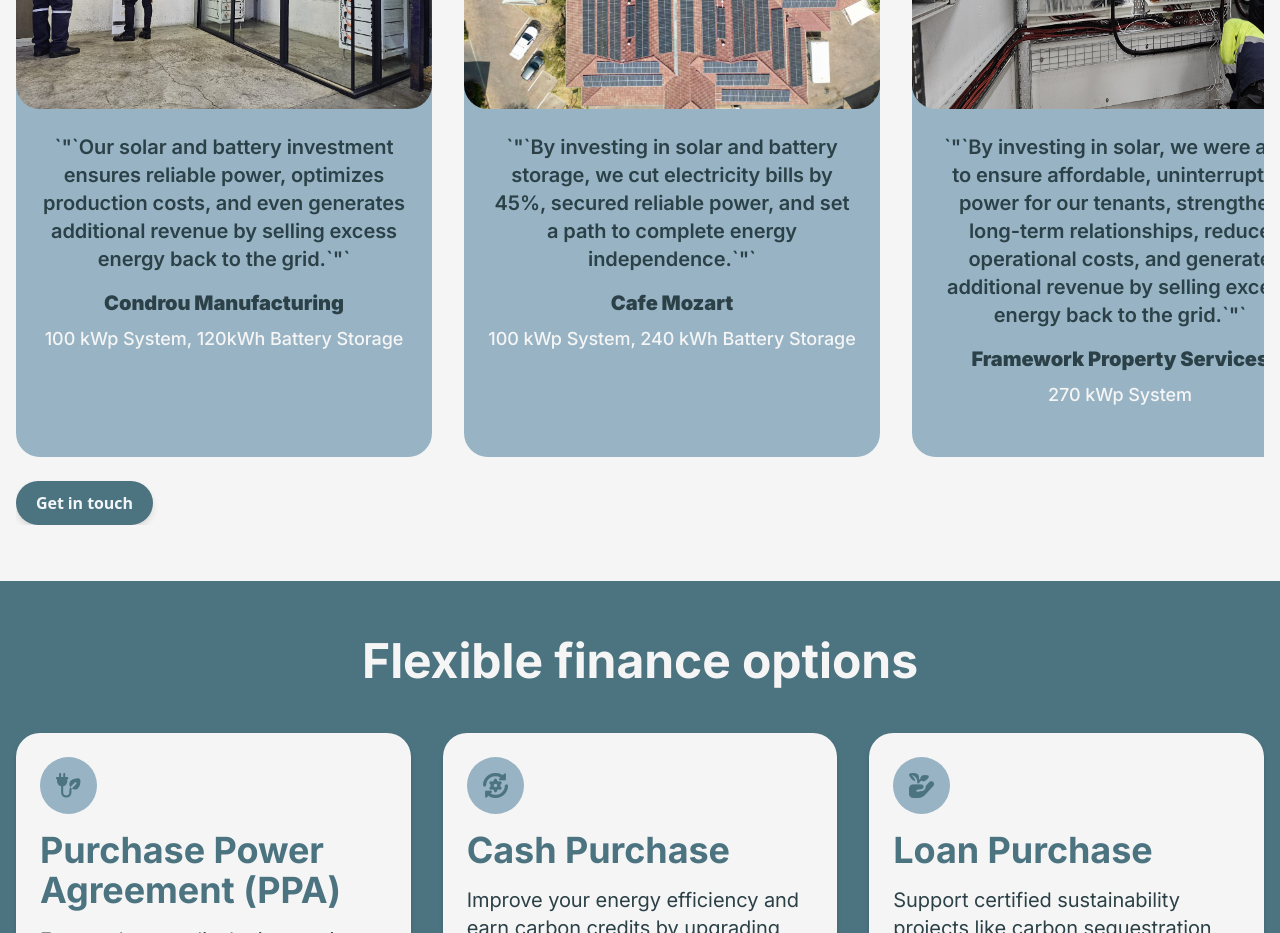
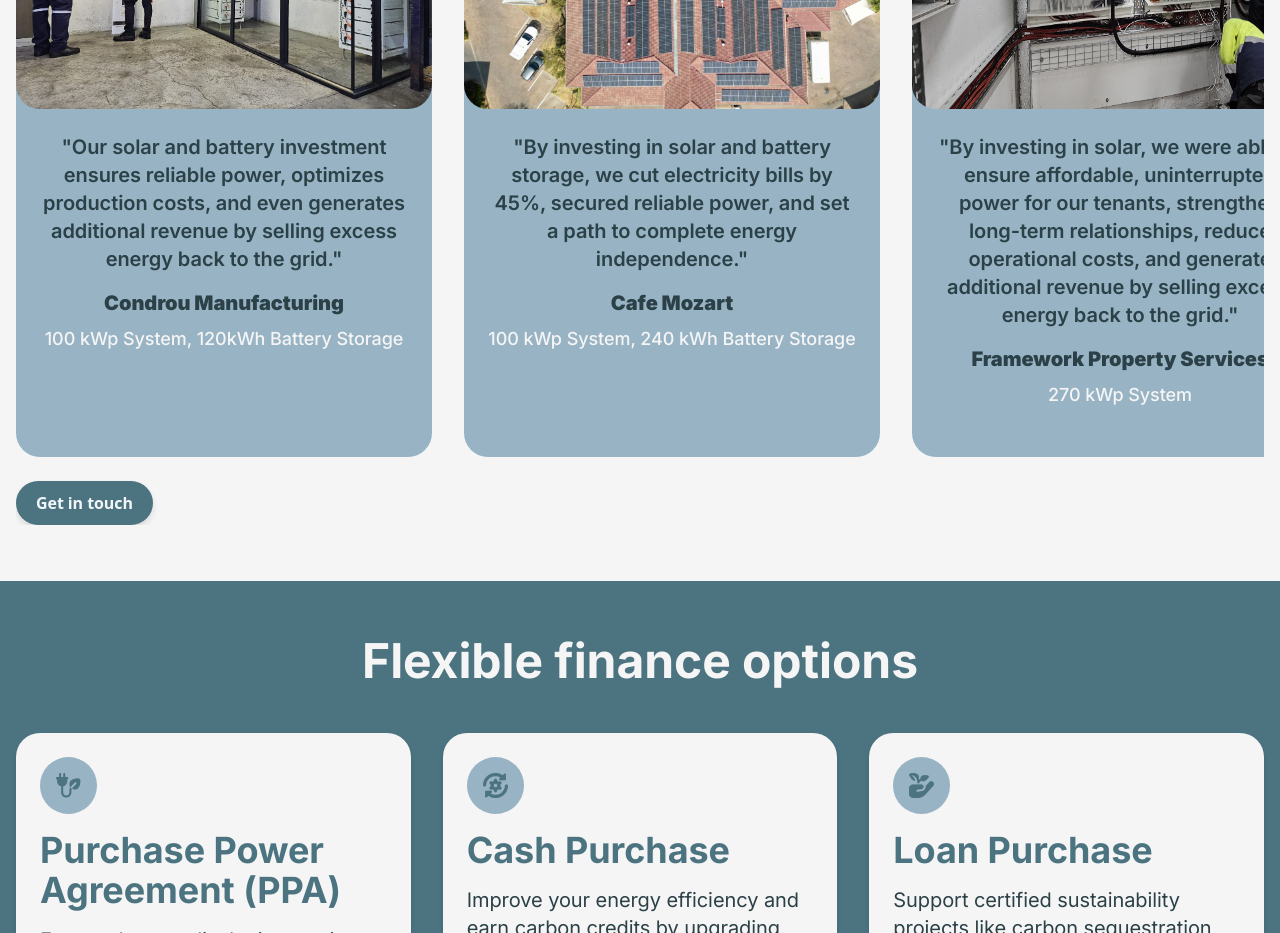
Before and after one commit to RicardoDS7/phoenix-energy-website-2, a Next.js app in the folder website/: page /solutions/embedded-systems in a window 1280 px wide. Shown: the part 3520-4453 px from the top of the page. Built offline with nearby package versions, Linux system fonts and the light colour scheme.

Commit message:
Deploy Carousel

```diff
--- a/website/src/app/components/SuccessStoriesCarousel.tsx
+++ b/website/src/app/components/SuccessStoriesCarousel.tsx
@@ -118,7 +118,7 @@ export default function Carousel({testimonials}: CarouselProps) {
                 >
                     <Image className={'rounded-3xl w-full h-[300px]'} src={testimonial.featured_image} alt={`${testimonial.name} case study`} width={300} height={300} />
                     <div className='relative text-center p-6 space-y-2 justify-center items-center'>
-                        <p className="text-xl text-charcoal font-semibold mb-4">`&quot;`{testimonial.text}`&quot;`</p>
+                        <p className="text-xl text-charcoal font-semibold mb-4">&quot;{testimonial.text}&quot;</p>
                         <p className="text-xl font-black text-charcoal">{testimonial.name}</p>
                         <p className="text-lg text-antiflashWhite font-medium">{testimonial.solutions}</p>
 
--- a/website/src/app/projects/projectConstants.tsx
+++ b/website/src/app/projects/projectConstants.tsx
@@ -1,37 +1,39 @@
+const basePath = process.env.NEXT_PUBLIC_BASE_PATH || "";
+
 export const projectDetails = [
     {
       id: 1,
       text: "Our solar and battery investment ensures reliable power, optimizes production costs, and even generates additional revenue by selling excess energy back to the grid.",
       name: "Condrou Manufacturing",
       solutions: "100 kWp System, 120kWh Battery Storage",
-      featured_image: "/images/projects/condrou-manufacturing-featured-image.jpeg",
+      featured_image: `${basePath}/images/projects/condrou-manufacturing-featured-image.jpeg`,
     },
     {
       id: 2,
       text: "By investing in solar and battery storage, we cut electricity bills by 45%, secured reliable power, and set a path to complete energy independence.",
       name: "Cafe Mozart",
       solutions: "100 kWp System, 240 kWh Battery Storage",
-      featured_image: "/images/projects/cafe-mozart-featured-image.jpeg",
+      featured_image: `${basePath}/images/projects/cafe-mozart-featured-image.jpeg`,
     },
     {
       id: 3,
       text: "By investing in solar, we were able to ensure affordable, uninterrupted power for our tenants, strengthen long-term relationships, reduce operational costs, and generate additional revenue by selling excess energy back to the grid.",
       name: "Framework Property Services",
       solutions: "270 kWp System",
-      featured_image: "/images/projects/framework-property-services-featured-image.jpeg",
+      featured_image: `${basePath}/images/projects/framework-property-services-featured-image.jpeg`,
     },
     {
       id: 4,
       text: "Our solar and battery investment has reduced grid dependence and municipal costs by up to 80%, ensuring reliable amenities for our guests. These savings enable us to expand our system, securing long-term marketability and profitability.",
       name: "Portside Luxury Apartments",
       solutions: "41.25 kWp System",
-      featured_image: "/images/projects/portside-luxury-properties-featured-image.jpeg",
+      featured_image: `${basePath}/images/projects/portside-luxury-properties-featured-image.jpeg`,
     },
     {
       id: 5,
       text: "We reduced grid dependence by 95%, eliminated diesel use, and boosted production by 50% to help us meet our growing demand.",
       name: "Go Gourmet Hydroponics",
       solutions: "33 kWp System, 120 kWh Battery Storage",
-      featured_image: "/images/projects/go-gourmet-hydrophonics-featured-image.jpeg",
+      featured_image: `${basePath}/images/projects/go-gourmet-hydrophonics-featured-image.jpeg`,
     },
   ];
```
